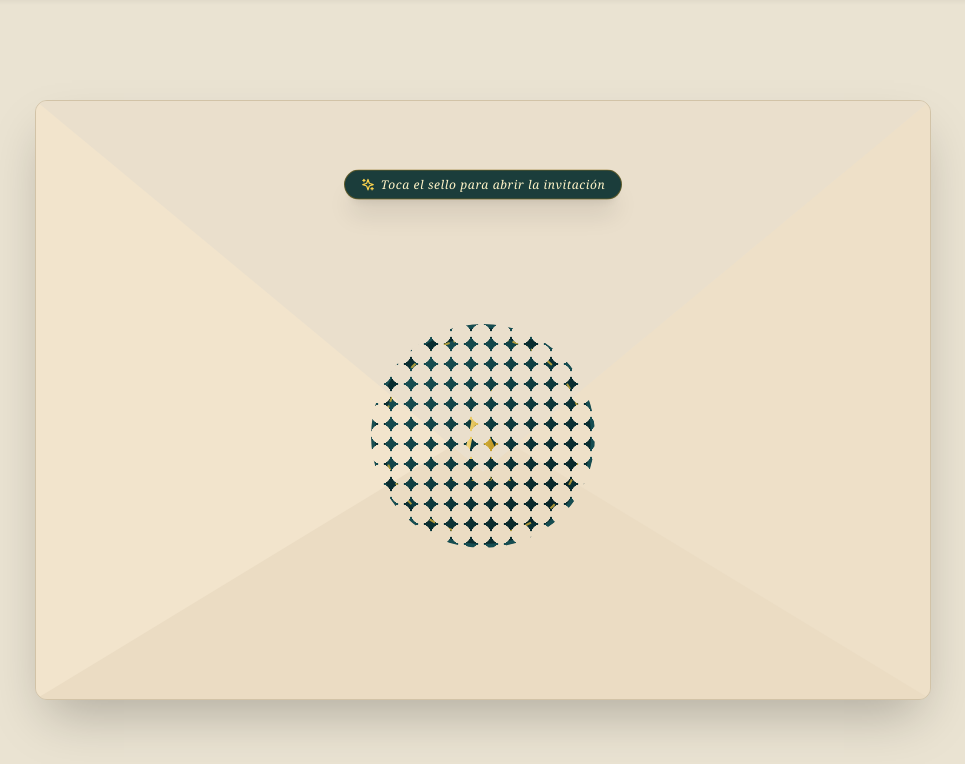
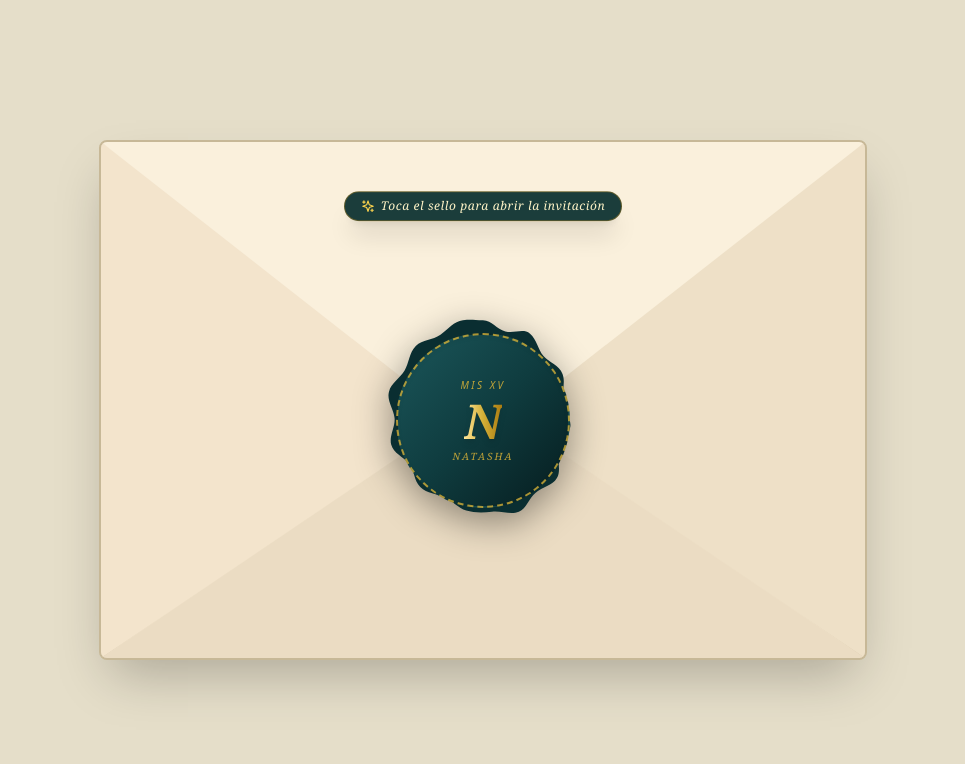
Before and after one commit to 54lv4d0r/Koneko_invitacion, a Next.js app: page / in a window 1280 px wide. Shown: the top 764 px of the page, without its empty margins (157-1122 px from the left). Built offline with nearby package versions, Linux system fonts and the light colour scheme.

Commit message:
Update page.tsx

```diff
--- a/src/app/page.tsx
+++ b/src/app/page.tsx
@@ -69,63 +69,54 @@ export default function Home() {
             key="envelope"
             initial={{ opacity: 1 }}
             exit={{ opacity: 0, transition: { duration: 0.8, delay: 0.2 } }}
-            className="fixed inset-0 z-40 flex items-center justify-center bg-[#eae3d2] shadow-inner p-4"
+            className="fixed inset-0 z-40 flex items-center justify-center bg-[#e5dec9] p-4"
           >
-            <div className="relative w-full max-w-4xl h-[85vh] max-h-[600px] bg-[#e3d8c4] border border-[#d2c3a7] rounded-xl shadow-2xl overflow-hidden flex items-center justify-center">
+            <div className="relative w-full max-w-3xl h-[75vh] max-h-[520px] bg-[#eadeca] border-2 border-[#c7b897] rounded-lg shadow-2xl overflow-hidden flex items-center justify-center">
 
-              {/* ESTRUCTURA REALISTA DEL SOBRE CERRADO */}
+              {/* CAPAS Y SOLAPAS DEL SOBRE */}
               <div className="absolute inset-0 pointer-events-none">
 
-                {/* 1. Fondo base (Interior del sobre) */}
-                <div className="absolute inset-0 bg-[#d9cdb6]" />
+                {/* Interior/Fondo del sobre */}
+                <div className="absolute inset-0 bg-[#d1c2a5]" />
 
-                {/* 2. Solapa inferior (Brazos que suben suavemente) */}
+                {/* Solapa Inferior (Base del cuerpo) */}
                 <div
-                  className="absolute bottom-0 left-0 w-full h-[65%] bg-[#ebdcc3] border-t border-[#d5c5a8]"
+                  className="absolute bottom-0 left-0 w-full h-[60%] bg-[#ebdcc3] border-t-2 border-[#bfae8a]"
                   style={{
-                    clipPath: 'polygon(0 100%, 100% 100%, 50% 20%)',
-                    filter: 'drop-shadow(0px -2px 3px rgba(0,0,0,0.05))'
+                    clipPath: 'polygon(0 100%, 100% 100%, 50% 15%)',
                   }}
                 />
 
-                {/* 3. Solapa izquierda */}
+                {/* Solapa Izquierda */}
                 <div
-                  className="absolute top-0 left-0 w-[55%] h-full bg-[#f2e4cc]"
+                  className="absolute top-0 left-0 w-1/2 h-full bg-[#f3e4cc] border-r border-[#c4b38f]"
                   style={{
                     clipPath: 'polygon(0 0, 100% 50%, 0 100%)',
-                    filter: 'drop-shadow(2px 0px 4px rgba(0,0,0,0.06))'
                   }}
                 />
 
-                {/* 4. Solapa derecha */}
+                {/* Solapa Derecha */}
                 <div
-                  className="absolute top-0 right-0 w-[55%] h-full bg-[#eee0c8]"
+                  className="absolute top-0 right-0 w-1/2 h-full bg-[#eee0c7] border-l border-[#c4b38f]"
                   style={{
                     clipPath: 'polygon(100% 0, 0 50%, 100% 100%)',
-                    filter: 'drop-shadow(-2px 0px 4px rgba(0,0,0,0.06))'
                   }}
                 />
 
-                {/* 5. Solapa Superior Principal (VA CERRADA HACIA ABAJO) */}
+                {/* Solapa Superior Principal (Cierra hacia abajo) */}
                 <div
-                  className="absolute top-0 left-0 w-full h-[62%] bg-[#f7ebd7] z-10"
+                  className="absolute top-0 left-0 w-full h-[58%] bg-[#faf0dc] z-10"
                   style={{
                     clipPath: 'polygon(0 0, 100% 0, 50% 100%)',
-                    filter: 'drop-shadow(0px 8px 12px rgba(0,0,0,0.18))'
+                    filter: 'drop-shadow(0px 6px 8px rgba(0,0,0,0.22))'
                   }}
-                />
-
-                {/* Sombra de pliegue sutil en la punta de la solapa superior */}
-                <div
-                  className="absolute top-0 left-0 w-full h-[62%] bg-black/5 z-10"
-                  style={{ clipPath: 'polygon(0 0, 100% 0, 50% 100%)' }}
                 />
               </div>
 
               {/* Indicador flotante */}
-              <div className="absolute z-20 flex flex-col items-center top-[10%] sm:top-[12%]">
+              <div className="absolute z-20 flex flex-col items-center top-[8%] sm:top-[10%]">
                 <motion.div
-                  animate={{ y: [0, -6, 0] }}
+                  animate={{ y: [0, -5, 0] }}
                   transition={{ repeat: Infinity, duration: 2, ease: "easeInOut" }}
                   className="bg-[#1b3d3b] text-amber-100 text-xs font-serif italic tracking-wider px-4 py-1.5 rounded-full shadow-xl border border-amber-500/30 flex items-center gap-1.5"
                 >
@@ -134,38 +125,34 @@ export default function Home() {
                 </motion.div>
               </div>
 
-              {/* SELLO DE LACRE CON BORDE ONDULADO/FESTONADO (CSS MASK) */}
-              <div className="relative z-30 flex items-center justify-center top-[6%]">
+              {/* SELLO DE LACRE ONDULADO REAL (SVG INLINE SÚPER LIGERO) */}
+              <div className="relative z-30 flex items-center justify-center top-[4%]">
                 <motion.button
-                  whileHover={{ scale: 1.05, rotate: 2 }}
+                  whileHover={{ scale: 1.05 }}
                   whileTap={{ scale: 0.95 }}
                   onClick={handleOpenEnvelope}
-                  className="relative w-48 h-48 sm:w-56 sm:h-56 cursor-pointer flex items-center justify-center p-3 bg-[#0a2e31] drop-shadow-[0_12px_20px_rgba(0,0,0,0.45)]"
-                  style={{
-                    // Genera las ondas circulares (scalloped edge) en el borde externo
-                    WebkitMaskImage: 'radial-gradient(circle 10px at 10px 10px, transparent 98%, black 100%)',
-                    WebkitMaskSize: '20px 20px',
-                    WebkitMaskComposite: 'exclude',
-                    maskImage: 'radial-gradient(circle 10px at 10px 10px, transparent 98%, black 100%)',
-                    maskSize: '20px 20px',
-                    maskComposite: 'exclude',
-                    borderRadius: '50%'
-                  }}
+                  className="relative w-48 h-48 sm:w-56 sm:h-56 cursor-pointer flex items-center justify-center filter drop-shadow-[0_10px_18px_rgba(0,0,0,0.4)]"
                 >
-                  {/* Borde exterior acentuado */}
-                  <div className="absolute inset-0 rounded-full border-4 border-[#164d51] shadow-inner" />
+                  {/* SVG de fondo para la silueta del sello con floripondio/ondas reales */}
+                  <svg
+                    viewBox="0 0 200 200"
+                    className="absolute inset-0 w-full h-full text-[#0a2e31]"
+                    fill="currentColor"
+                  >
+                    <path d="M100 10 C108 10, 112 18, 120 20 C128 22, 136 17, 142 22 C148 27, 149 36, 154 42 C159 48, 168 50, 171 58 C174 66, 170 75, 171 83 C172 91, 179 97, 178 105 C177 113, 170 119, 168 127 C166 135, 170 144, 166 151 C162 158, 153 159, 147 164 C141 169, 139 178, 132 181 C125 184, 116 180, 108 181 C100 182, 92 182, 85 180 C78 178, 73 171, 66 168 C59 165, 50 165, 44 159 C38 153, 39 144, 34 138 C29 132, 20 129, 18 121 C16 113, 22 105, 21 97 C20 89, 14 82, 16 74 C18 66, 26 62, 30 55 C34 48, 34 39, 40 33 C46 27, 55 28, 62 23 C69 18, 74 11, 82 10 C90 9, 92 10, 100 10 Z" />
+                  </svg>
 
-                  {/* Círculo interno decorativo */}
-                  <div className="w-full h-full rounded-full border-2 border-dashed border-[#d4af37]/80 flex flex-col items-center justify-center p-4 text-center bg-gradient-to-br from-[#1b565a] via-[#0f3c3f] to-[#061c1e] shadow-inner">
-                    <span className="text-[10px] font-sans italic tracking-[0.25em] text-[#d4af37] opacity-90 uppercase mb-0.5">
+                  {/* Contenido interior del sello */}
+                  <div className="relative z-10 w-[78%] h-[78%] rounded-full border-2 border-dashed border-[#d4af37]/80 flex flex-col items-center justify-center p-3 text-center bg-gradient-to-br from-[#1b565a] via-[#0f3c3f] to-[#061c1e] shadow-inner">
+                    <span className="text-[9px] sm:text-[10px] font-sans italic tracking-[0.25em] text-[#d4af37] opacity-90 uppercase mb-0.5">
                       Mis XV
                     </span>
 
-                    <span className="text-5xl sm:text-6xl font-serif font-bold italic text-transparent bg-clip-text bg-gradient-to-r from-[#ffe699] via-[#d4af37] to-[#aa7c11] drop-shadow-md my-0.5">
+                    <span className="text-4xl sm:text-5xl font-serif font-bold italic text-transparent bg-clip-text bg-gradient-to-r from-[#ffe699] via-[#d4af37] to-[#aa7c11] drop-shadow-md my-0.5">
                       N
                     </span>
 
-                    <span className="text-[10px] font-serif italic tracking-[0.2em] text-[#d4af37] opacity-90 uppercase mt-0.5">
+                    <span className="text-[9px] sm:text-[10px] font-serif italic tracking-[0.2em] text-[#d4af37] opacity-90 uppercase mt-0.5">
                       Natasha
                     </span>
                   </div>
```
